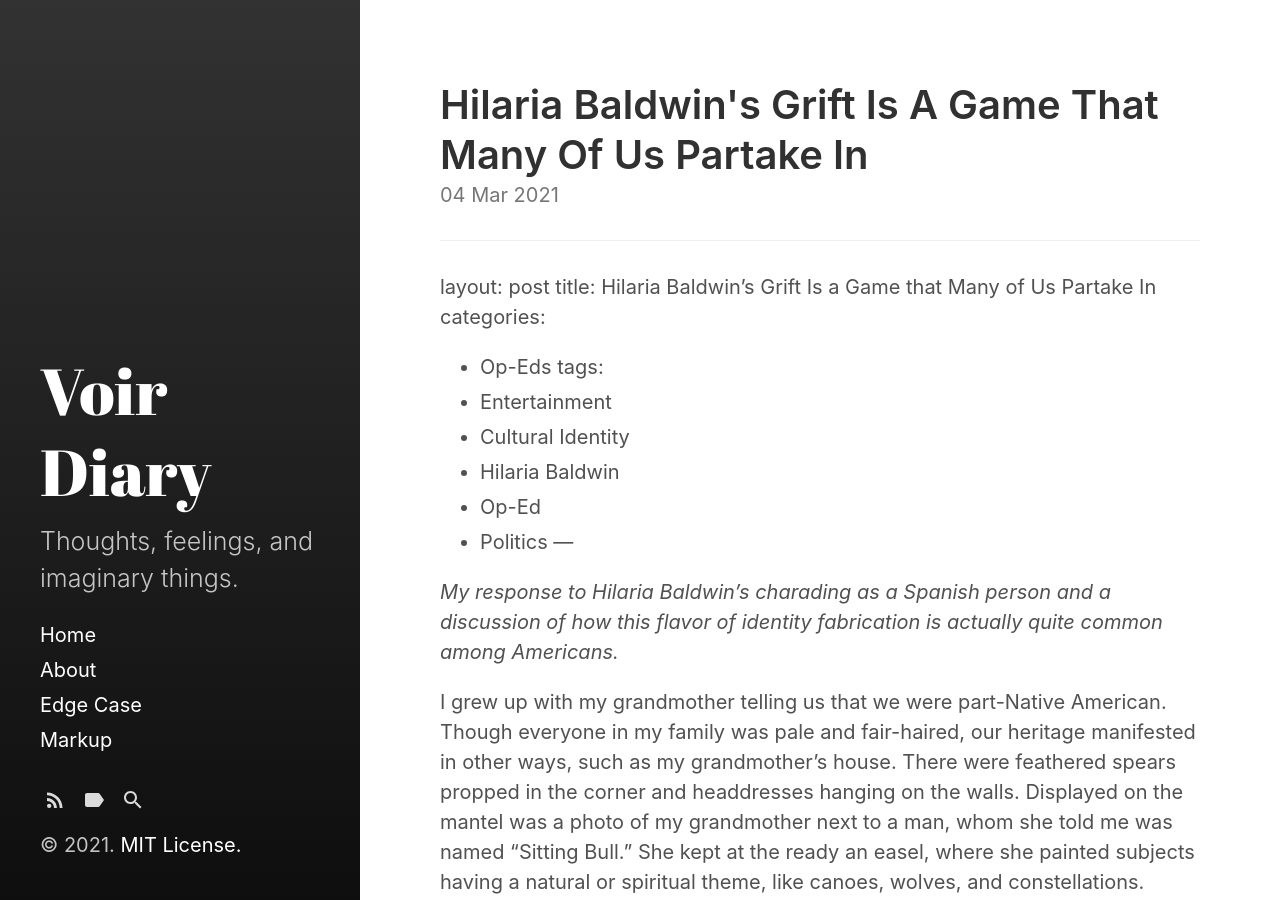
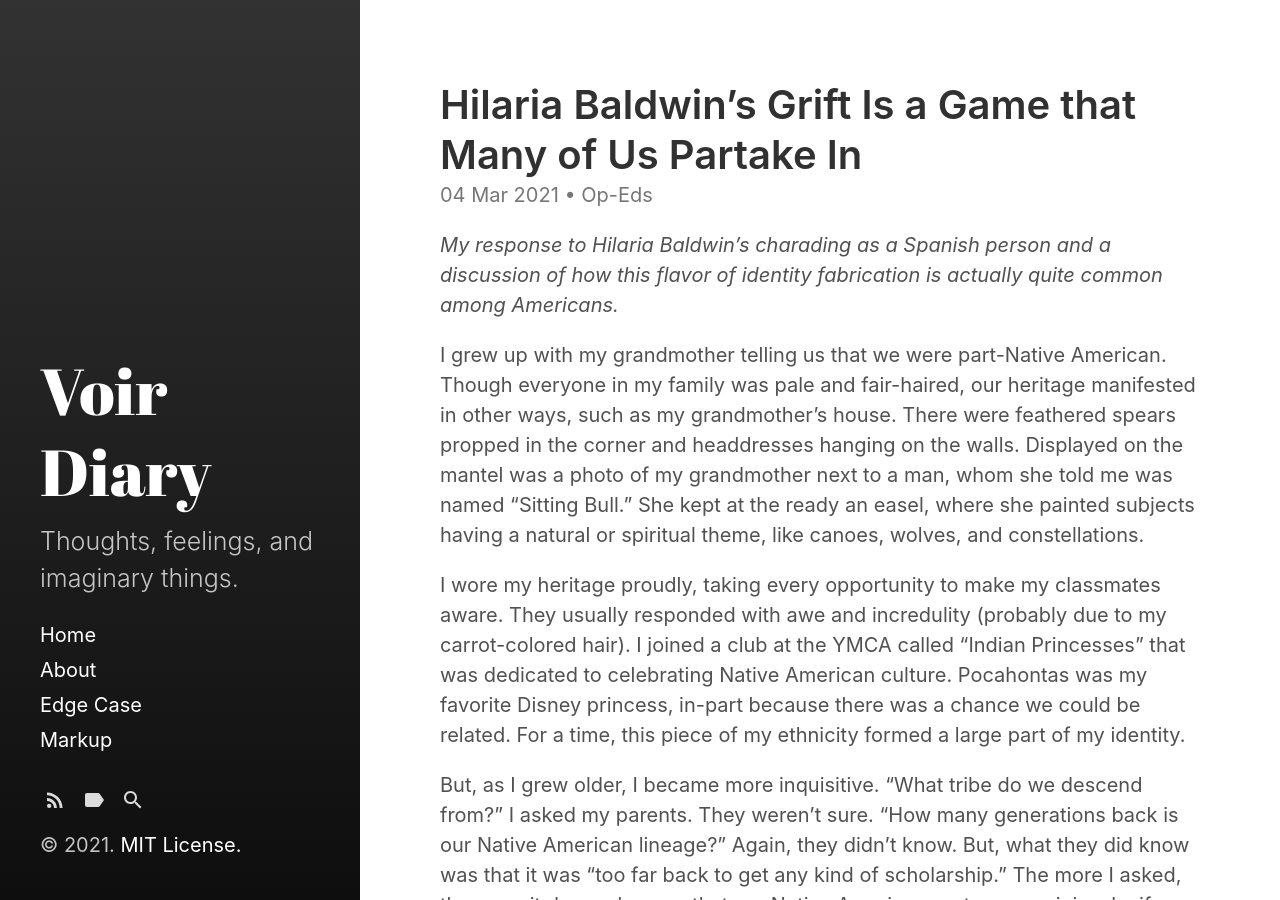
Before and after one commit to VoirDiary/VoirDiary, a Jekyll site: the page built from _posts/2021-03-04-Hilaria-Baldwin's-Grift-Is-a-Game-that-Many-of-Us-Partake-In.md, in a window 1280 px wide and 900 px high. Built offline with Jekyll 4.4.1, drawn with Linux system fonts in a browser that asks for light colours; our own code applies the rules of GitHub Pages for plain Markdown files; some of the changed text lies outside the part shown.

Commit message:
Update 2021-03-04-Hilaria-Baldwin's-Grift-Is-a-Game-that-Many-of-Us-Partake-In.md

```diff
--- a/_posts/2021-03-04-Hilaria-Baldwin's-Grift-Is-a-Game-that-Many-of-Us-Partake-In.md
+++ b/_posts/2021-03-04-Hilaria-Baldwin's-Grift-Is-a-Game-that-Many-of-Us-Partake-In.md
@@ -1,6 +1,6 @@
 ---
 layout: post
-title: Hilaria Baldwin’s Grift Is a Game that Many of Us Partake In
+title: "Hilaria Baldwin’s Grift Is a Game that Many of Us Partake In"
 categories:
   - Op-Eds
 tags:
@@ -9,7 +9,8 @@ tags:
   - Hilaria Baldwin
   - Op-Ed
   - Politics
- ---
+
+---
 
 *My response to Hilaria Baldwin's charading as a Spanish person and a discussion of how this flavor of identity fabrication is actually quite common among Americans.*
 
```
